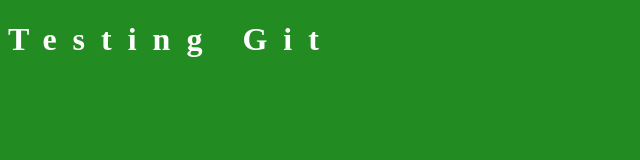
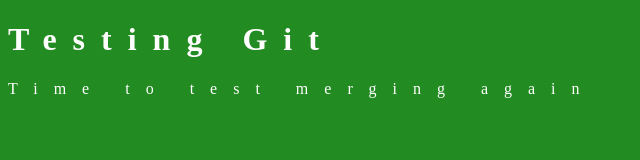
Before and after one commit to MrAaronCasanova/git-one, a plain HTML site: page index.html in a window 1280 px wide. Shown: the whole page, without its empty margins (0-640 px from the left). Drawn offline with Linux system fonts and the light colour scheme.

Commit message:
About to merge this to master branch

```diff
--- a/index.html
+++ b/index.html
@@ -9,5 +9,6 @@
 </head>
 <body>
   <h1>Testing Git</h1>
+  <p>Time to test merging again</p>
 </body>
 </html>
```
